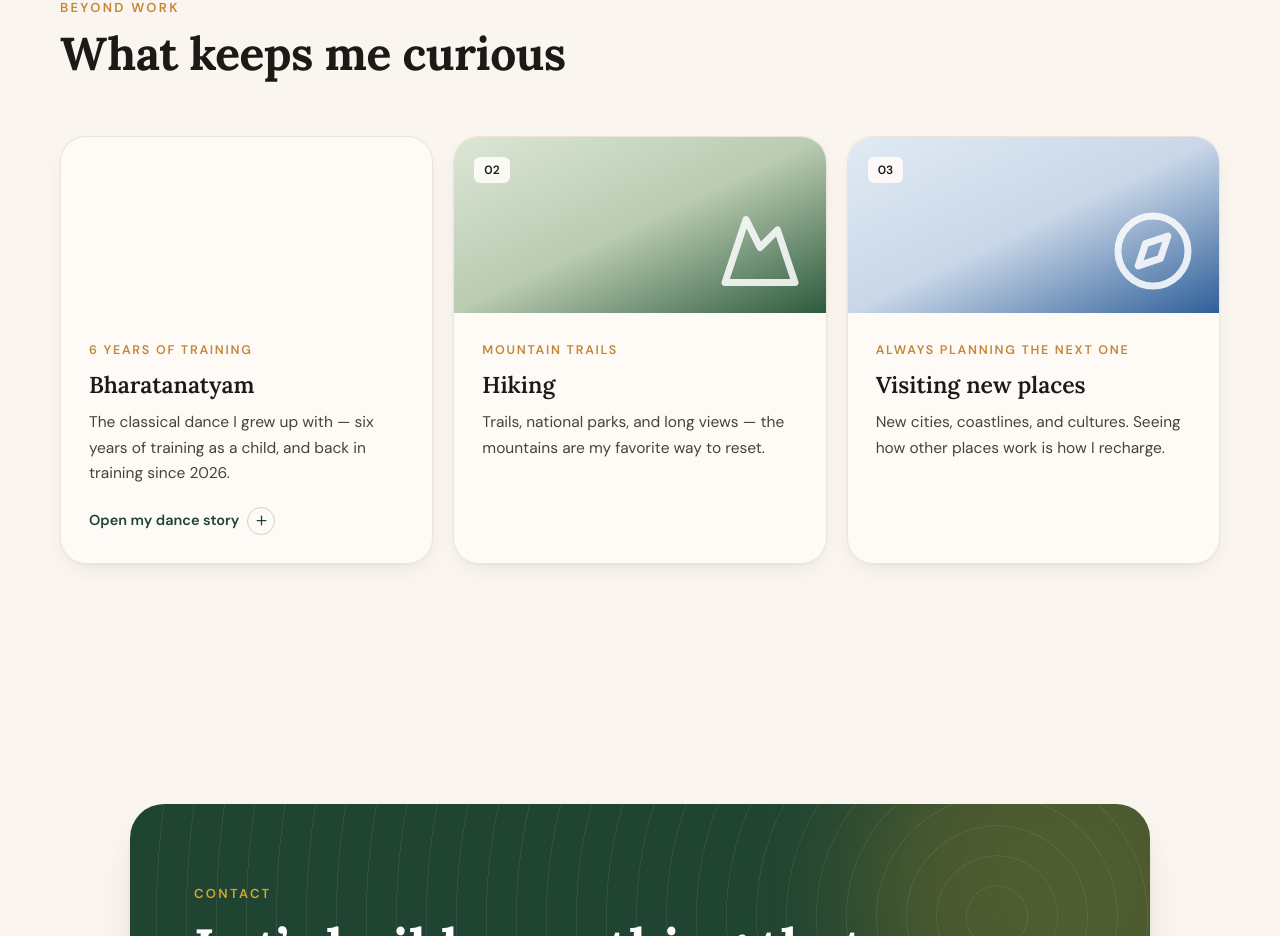
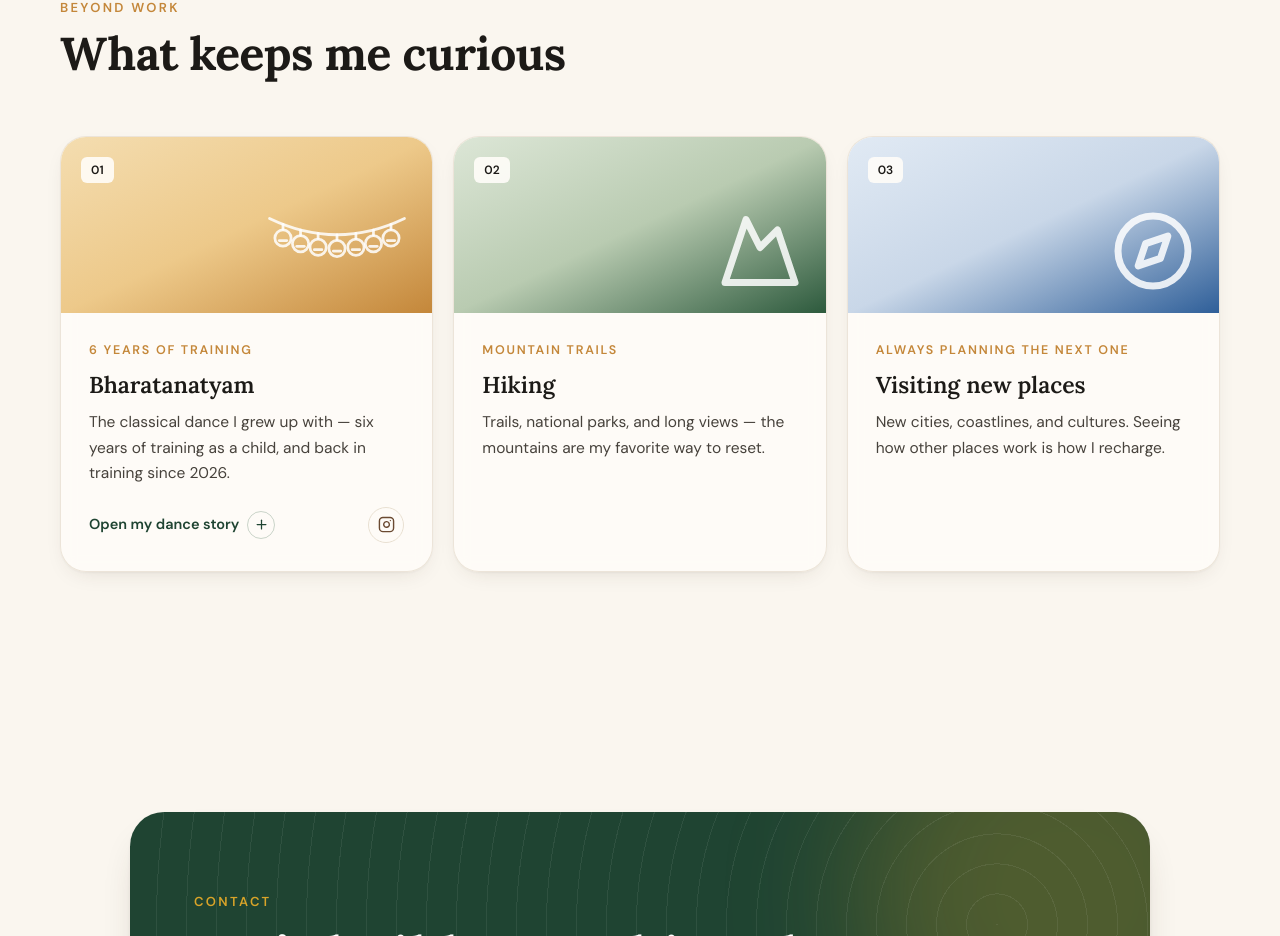
Before and after one commit to jmandalia99/portfolio, a React (Create React App) app: page / in a window 1280 px wide. Shown: the part 10617-11553 px from the top of the page. Built offline with nearby package versions, Linux system fonts and the light colour scheme.

Commit message:
Instagram link for Bharatanatyam

```diff
--- a/src/App.js
+++ b/src/App.js
@@ -3,7 +3,7 @@ import { createPortal } from 'react-dom';
 import {
   ArrowDown, ArrowUpRight, Mail, Linkedin, Github, FileText, Menu, X, ChevronDown,
   MapPin, Award, Trophy, GraduationCap, Mountain, Compass, Image as ImageIcon, Film,
-  Video, Sparkles, Shield, Target, Microscope, Car, Cloud, Cpu, Plus, Copy, Check,
+  Video, Sparkles, Shield, Target, Microscope, Car, Cloud, Cpu, Plus, Copy, Check, Instagram,
 } from 'lucide-react';
 import {
   site, hero, numbers, about, journey, research, projects, skills, education,
@@ -822,9 +822,12 @@ function DanceModal({ open, onClose }) {
         </div>
         <div className="px-6 sm:px-9 pb-8 flex flex-wrap items-center gap-4 justify-between border-t border-line pt-6">
           <p className="text-[15px] italic font-serif text-bark">{d.closing}</p>
+          <div className="flex flex-wrap gap-3">
+          <Button href={d.instagram.url} variant="ghost" external onClick={() => track('instagram_click', { from: 'dance_story' })}><Instagram size={17} /> {d.instagram.handle}</Button>
           {d.tool && (
             <Button href={d.tool} external onClick={() => track('taal_tool_open')}>Try my taal practice tool <ArrowUpRight size={17} /></Button>
           )}
+          </div>
         </div>
       </div>
     </div>,
@@ -848,9 +851,8 @@ function Beyond() {
           {cards.map((b, i) => {
             const isDance = b.key === 'dance';
             const Icon = isDance ? DanceIcon : BEYOND_ICON[b.key];
-            const Tag = isDance ? 'button' : 'div';
             return (
-              <Tag key={b.key} {...(isDance ? { onClick: openDance, type: 'button' } : {})}
+              <div key={b.key} {...(isDance ? { onClick: openDance } : {})}
                 className={`reveal group group/dance text-left rounded-[26px] overflow-hidden bg-paper/80 backdrop-blur border border-line/80 shadow-card hover:shadow-lift hover:-translate-y-1.5 transition-all duration-500 flex flex-col ${isDance ? 'cursor-pointer focus:outline-none focus-visible:ring-2 focus-visible:ring-forest' : ''}`}
                 style={{ '--d': `${i * 90}ms` }}>
                 <span className={`relative block h-44 overflow-hidden ${isDance ? 'bg-gradient-to-br from-[#F4DDB0] via-[#EDC98A] to-[#C4873A]' : b.key === 'hike' ? 'bg-gradient-to-br from-[#DCE6D6] via-[#B9CBB1] to-[#2D5A3D]' : 'bg-gradient-to-br from-[#E1EAF4] via-[#C9D7E8] to-[#2F5F99]'}`}>
@@ -863,13 +865,19 @@ function Beyond() {
                   <span className="mt-2 font-serif font-semibold text-[23px] text-ink">{b.title}</span>
                   <span className="mt-2 text-[15.5px] leading-[1.65] text-body">{b.text}</span>
                   {isDance && (
-                    <span className="mt-auto pt-5 inline-flex items-center gap-2 text-[14.5px] font-semibold text-forest-deep">
-                      Open my dance story
-                      <span className="w-7 h-7 rounded-full border border-forest/25 grid place-items-center transition-all duration-500 group-hover:bg-forest-deep group-hover:text-white group-hover:rotate-90"><Plus size={15} /></span>
+                    <span className="mt-auto pt-5 flex items-center justify-between gap-3">
+                      <button type="button" onClick={(e) => { e.stopPropagation(); openDance(); }}
+                        className="inline-flex items-center gap-2 text-[14.5px] font-semibold text-forest-deep focus:outline-none focus-visible:ring-2 focus-visible:ring-forest rounded-full">
+                        Open my dance story
+                        <span className="w-7 h-7 rounded-full border border-forest/25 grid place-items-center transition-all duration-500 group-hover:bg-forest-deep group-hover:text-white group-hover:rotate-90"><Plus size={15} /></span>
+                      </button>
+                      <a href={bharatanatyam.instagram.url} target="_blank" rel="noopener noreferrer" aria-label={`Instagram ${bharatanatyam.instagram.handle}`}
+                        onClick={(e) => { e.stopPropagation(); track('instagram_click', { from: 'dance_card' }); }}
+                        className="w-9 h-9 rounded-full border border-line grid place-items-center text-bark hover:text-white hover:border-transparent hover:bg-gradient-to-br hover:from-[#F2A33A] hover:via-[#D9416E] hover:to-[#7B3FBF] transition-all"><Instagram size={17} /></a>
                     </span>
                   )}
                 </span>
-              </Tag>
+              </div>
             );
           })}
         </div>
--- a/src/content.js
+++ b/src/content.js
@@ -479,6 +479,7 @@ export const bharatanatyam = {
     ['Choreography', 'setting my own short pieces, mixing abhinaya and pure dance'],
   ],
   closing: 'I’m also curious about where dance and technology meet.',
+  instagram: { handle: '@routes._.roots', url: 'https://www.instagram.com/routes._.roots/' },
   // Set this to the page path once the taal practice tool is added, e.g. '/taal/'.
   tool: null,
 };
```
